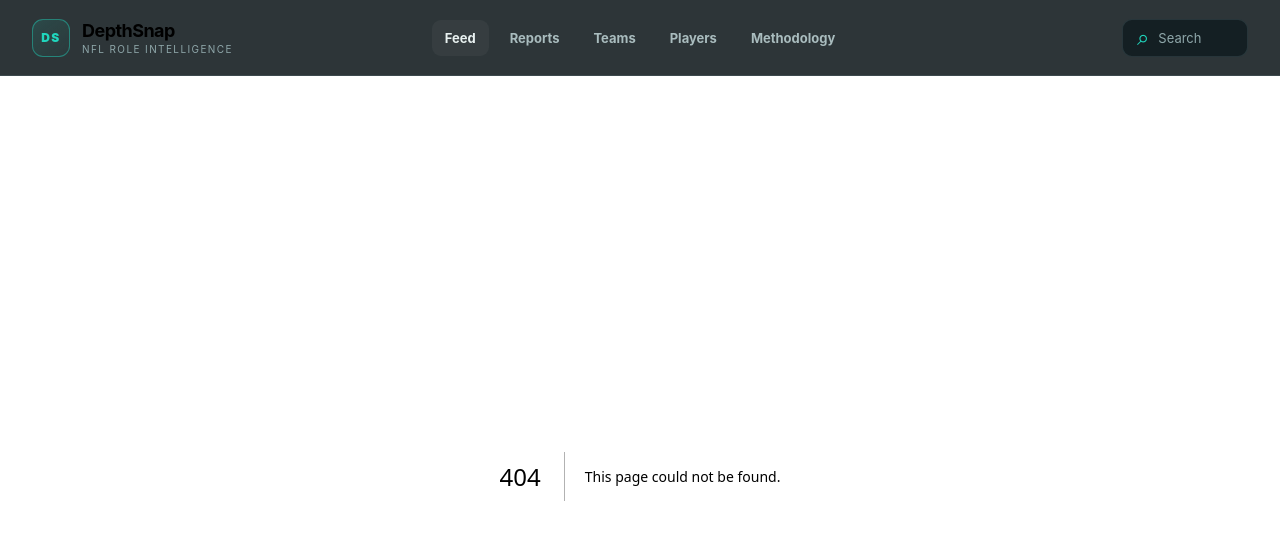
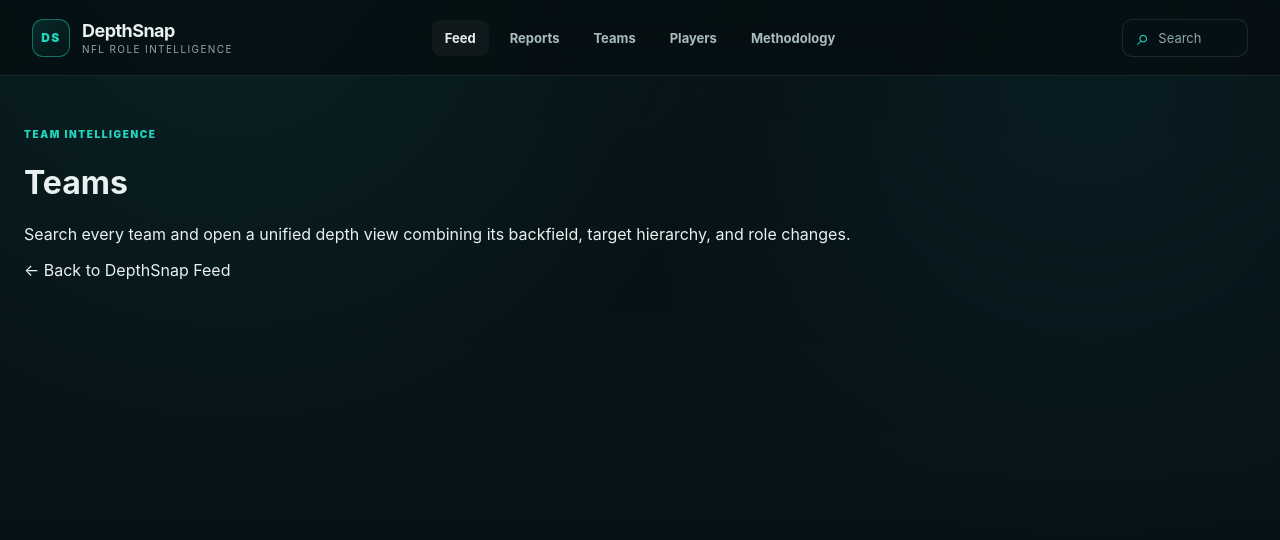
Before and after one commit to tucknub/nfl-prop-war-room, a Next.js app in the folder apps/web/: page /teams in a window 1280 px wide. Before the commit this address had no page. Shown: the top 540 px of the page. Built offline with nearby package versions, Linux system fonts and the light colour scheme.

Commit message:
Add DepthSnap teams route

```diff
--- /dev/null
+++ b/apps/web/src/app/teams/page.tsx
@@ -0,0 +1,11 @@
+import { PlaceholderPage } from "@/components/placeholder-page";
+
+export default function TeamsPage() {
+  return (
+    <PlaceholderPage
+      eyebrow="Team intelligence"
+      title="Teams"
+      description="Search every team and open a unified depth view combining its backfield, target hierarchy, and role changes."
+    />
+  );
+}
```
